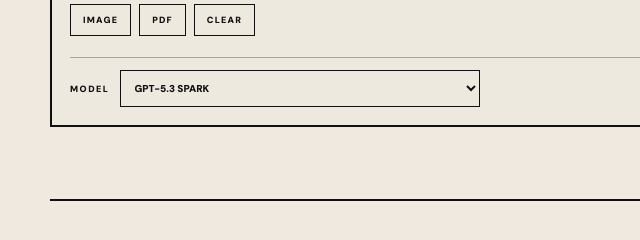
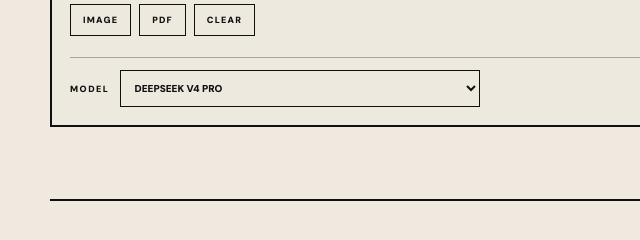
Before and after one commit to YTCediting/testing-COMPLETE-TASK-AI, a website: page index.html in a window 1280 px wide. Shown: the part 3378-3618 px from the top of the page, 0-640 px from the left. Drawn offline with Linux system fonts and the light colour scheme.

Commit message:
Update index.html

```diff
--- a/index.html
+++ b/index.html
@@ -771,7 +771,7 @@ footer{
   <div class="ai-model-row">
     <div class="ai-model-label">MODEL</div>
     <select class="ai-model-select" id="modelSelect">
-      <option value="openai/gpt-5.3-codex-spark">GPT-5.3 SPARK</option>
+      <option value="openai/gpt-5.3-codex-spark">DEEPSEEK V4 PRO</option>
     </select>
     <div class="ai-key-status">KEY STORED SERVER-SIDE</div>
   </div>
```
